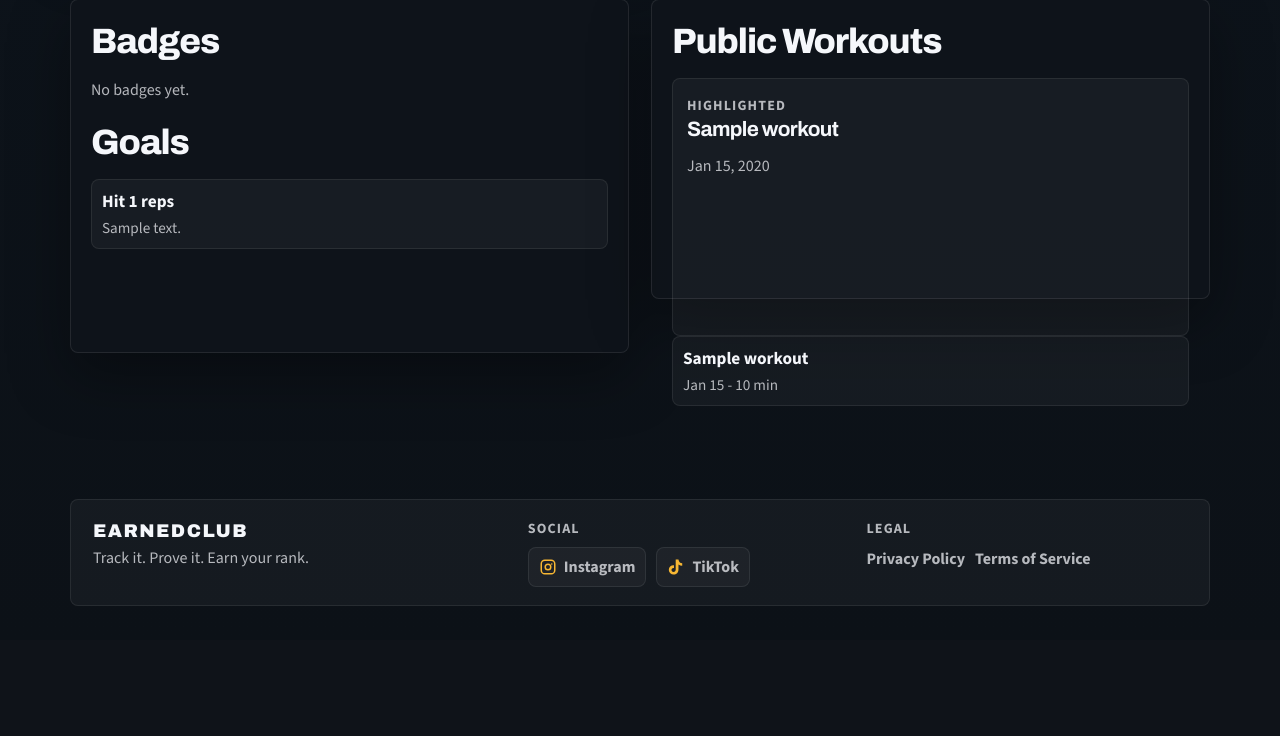
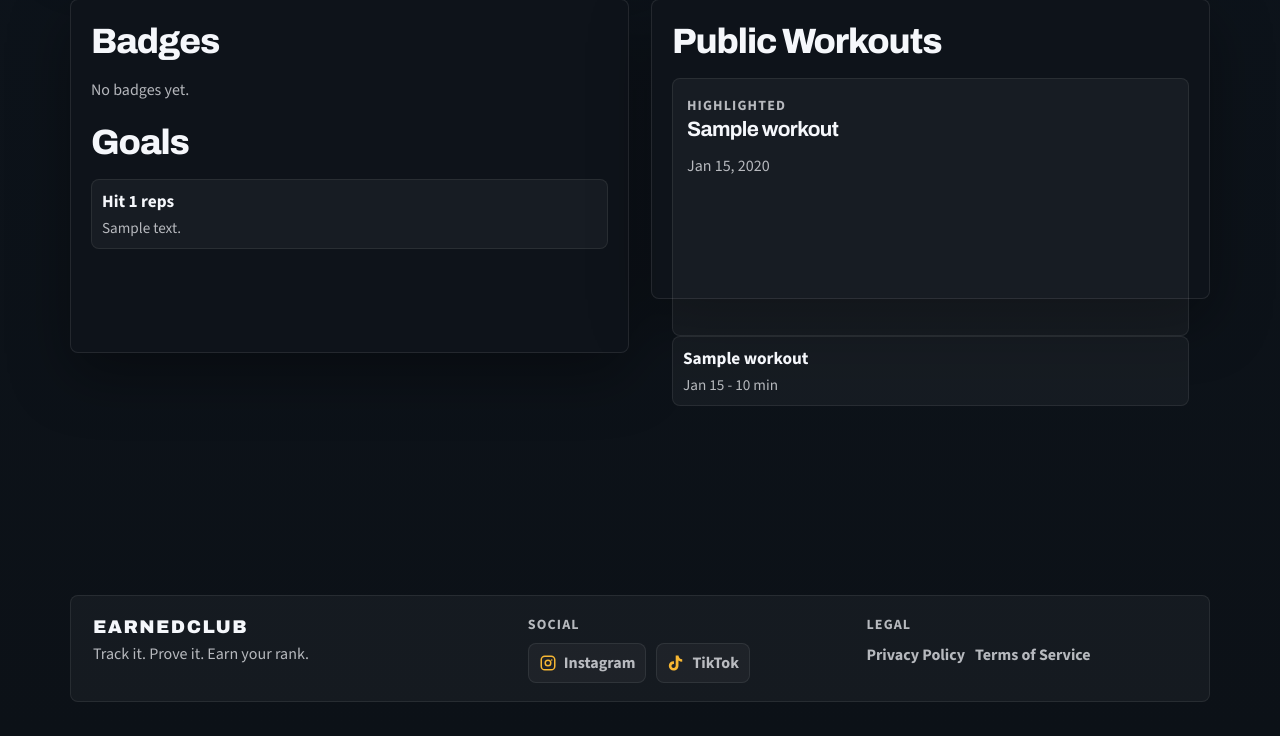
Before and after one commit to Danas2008/EarnedClub, a Django app: a page that uses main/templates/base.html in a window 1280 px wide. Shown: the part 1344-2080 px from the top of the page. Before the commit the page ends 1950 px from the top, so only its background shows below. Run offline with Django 5.2, Linux system fonts and the light colour scheme; data comes from the database, SQL or seed files in the repository; tables that the repository leaves empty hold one stand-in row (values such as "Sample post"); grey boxes marked "Sample" are stand-in pictures.

Commit message:
Fix public profile footer spacing

```diff
--- a/main/templates/athlete_profile.html
+++ b/main/templates/athlete_profile.html
@@ -168,6 +168,8 @@
     </div>
 </section>
 
+<div class="profile-footer-spacer" aria-hidden="true"></div>
+
 {% if comparison %}
     <section class="card-dark">
         <h2>1v1 Compare</h2>
--- a/main/templates/base.html
+++ b/main/templates/base.html
@@ -1277,6 +1277,12 @@
 
         .profile-lower-section {
             margin-bottom: 48px;
+        }
+
+        .profile-footer-spacer {
+            display: block;
+            height: 96px;
+            clear: both;
         }
 
         .footer-brand {
```
